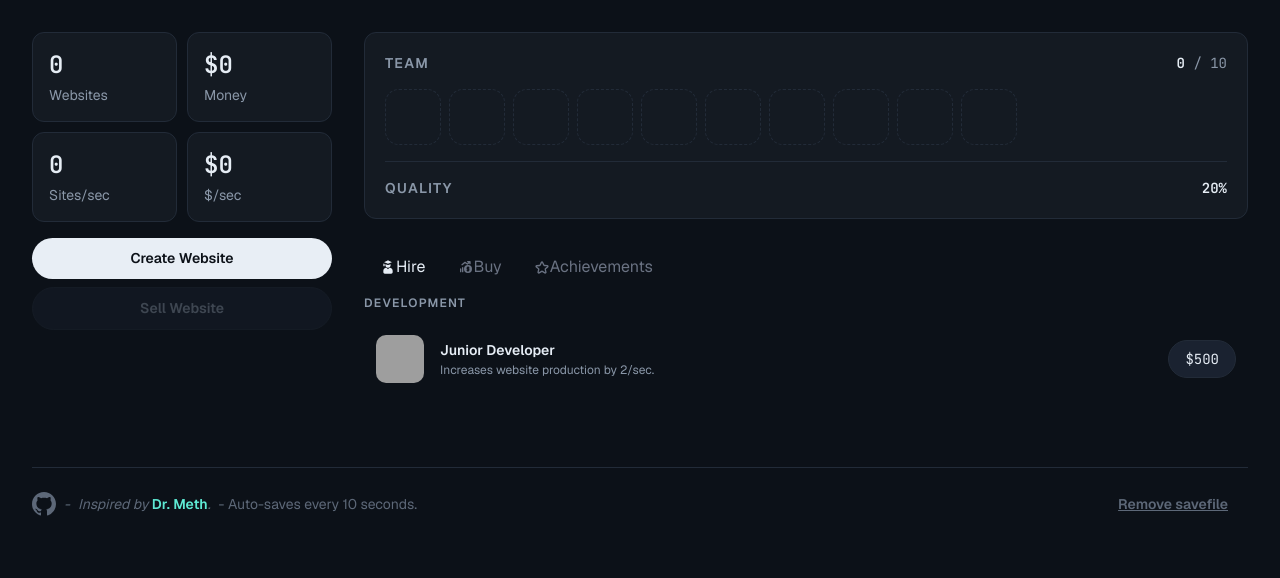
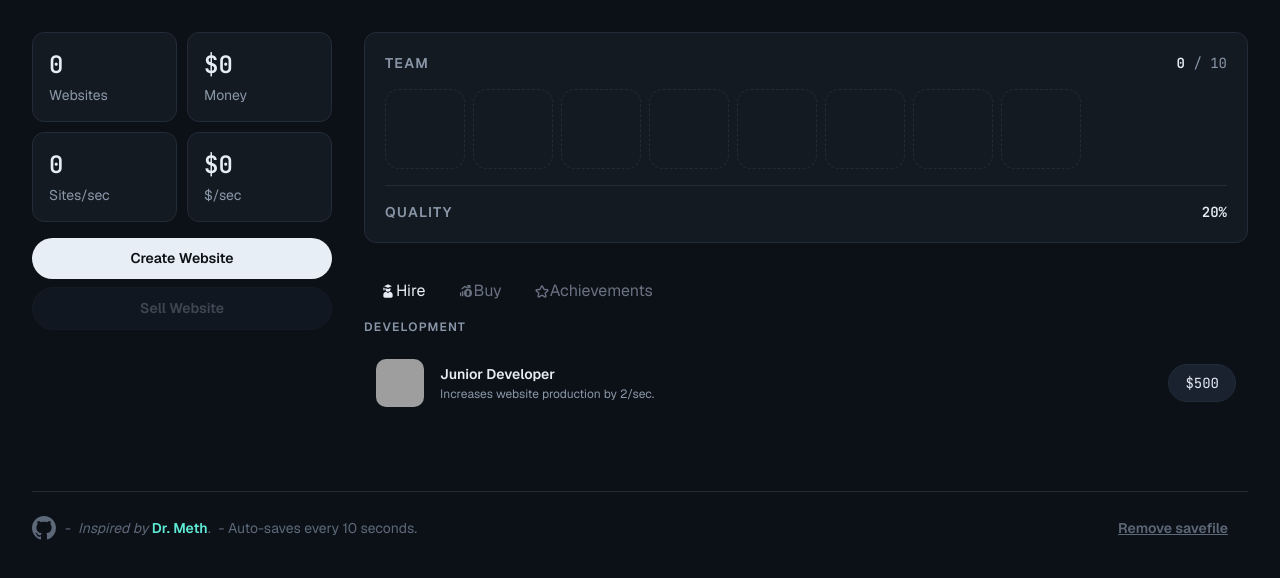
Before and after one commit to priverop/infinite-stack, a React (Vite) app: page / in a window 1280 px wide. Shown: the top 578 px of the page. Built offline with nearby package versions, Linux system fonts and the light colour scheme; grey boxes are pictures that could not be loaded.

Commit message:
feat(people): add team gifs

```diff
--- a/src/components/People.tsx
+++ b/src/components/People.tsx
@@ -1,5 +1,4 @@
-const PORTRAIT_IDS = [1, 64, 91, 177, 180, 338, 433, 48, 20, 378];
-const MAX_VISIBLE_SLOTS = 12;
+const MAX_VISIBLE_SLOTS = 8;
 
 interface PeopleProps {
   people: number;
@@ -9,7 +8,7 @@ interface PeopleProps {
 
 export default function People({ people, maxPeople, quality }: PeopleProps) {
   const visibleCount = Math.min(maxPeople, MAX_VISIBLE_SLOTS);
-  const overflow = maxPeople > MAX_VISIBLE_SLOTS ? maxPeople - MAX_VISIBLE_SLOTS : 0;
+  const overflow = people > MAX_VISIBLE_SLOTS ? people - MAX_VISIBLE_SLOTS : 0;
 
   return (
     <div className="bg-card border border-line rounded-xl p-5">
@@ -22,24 +21,27 @@ export default function People({ people, maxPeople, quality }: PeopleProps) {
       <div className="flex flex-wrap gap-2">
         {Array.from({ length: visibleCount }).map((_, i) =>
           i < people ? (
-            <img
-              key={i}
-              src={`https://picsum.photos/id/${PORTRAIT_IDS[i % PORTRAIT_IDS.length]}/56?grayscale`}
-              className="w-14 h-14 rounded-[14px] object-cover"
-              alt=""
-            />
+            <div key={i} className="w-20 h-20 rounded-[14px] overflow-hidden">
+              <img
+                src={`${import.meta.env.BASE_URL}team/member.gif`}
+                className="w-full h-full object-contain scale-[1.4] [image-rendering:pixelated]"
+                alt=""
+              />
+            </div>
           ) : (
-            <div key={i} className="w-14 h-14 rounded-[14px] border border-dashed border-line" />
+            <div key={i} className="w-20 h-20 rounded-[14px] border border-dashed border-line" />
           )
         )}
         {overflow > 0 && (
-          <div className="w-14 h-14 rounded-[14px] bg-card-raised border border-line flex items-center justify-center">
+          <div className="w-20 h-20 rounded-[14px] bg-card-raised border border-line flex items-center justify-center">
             <span className="text-xs text-ink-faint font-mono">+{overflow}</span>
           </div>
         )}
       </div>
       <div className="flex items-center justify-between mt-4 pt-4 border-t border-line">
-        <span className="text-sm font-semibold uppercase tracking-widest text-ink-muted">Quality</span>
+        <span className="text-sm font-semibold uppercase tracking-widest text-ink-muted">
+          Quality
+        </span>
         <span className="font-mono text-sm text-ink font-semibold">{quality}%</span>
       </div>
     </div>
```
Also changed, not shown: public/team/member.gif (added), 1 other file (tests, documents, lock files or other folders).
